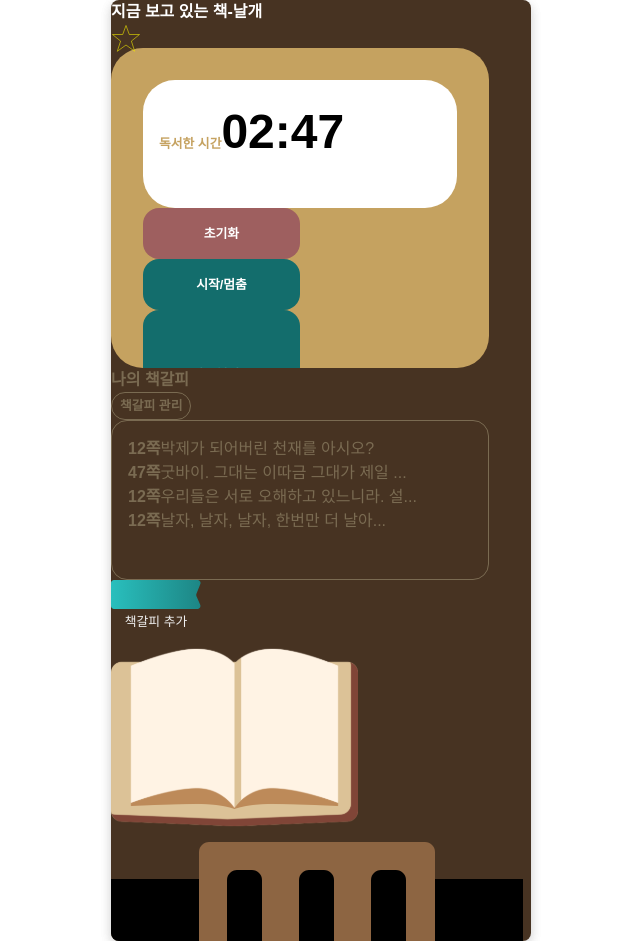
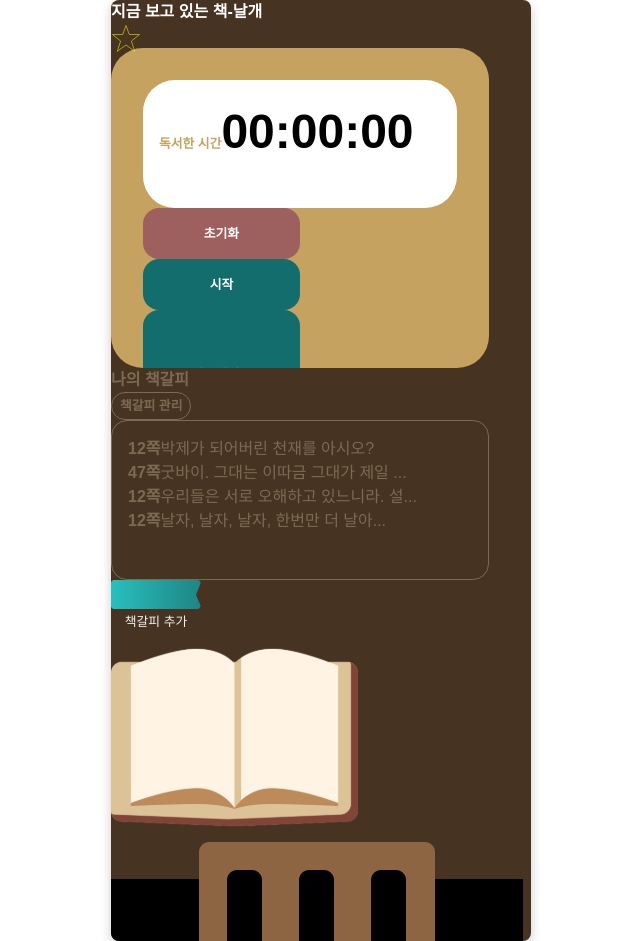
Before and after one commit to ryul00/3_Team_FE_final, a Next.js app: page /readingdeskpage in a window 1280 px wide. Shown: the whole page, without its empty margins (319-959 px from the left). Built offline with nearby package versions, Linux system fonts and the light colour scheme.

Commit message:
feat(readingdeskpage): 타이머 기능 추가

```diff
--- a/src/app/readingdeskpage/components/Timer.tsx
+++ b/src/app/readingdeskpage/components/Timer.tsx
@@ -1,3 +1,4 @@
+import React, { useState, useEffect, useRef } from "react";
 import CustomColumn from "@/components/CustomColumn";
 import CustomFont from "@/components/CustomFont";
 import CustomRow from "@/components/CustomRow";
@@ -5,30 +6,148 @@ import CustomBox from "@/components/CustomBox";
 import CustomButton from "@/components/CustomButton";
 
 export default function Timer() {
+	const [time, setTime] = useState({ hours: 0, minutes: 0, seconds: 0 });
+	const [isRunning, setIsRunning] = useState(false);
+	const timerRef = useRef<number | null>(null);
+
+	// 컴포넌트 로드 시 localStorage에서 시간 복원
+	useEffect(() => {
+		const savedTime = localStorage.getItem("timer");
+		if (savedTime) {
+			setTime(JSON.parse(savedTime));
+		}
+	}, []);
+
+	// 타이머가 실행 중일 때 초를 증가
+	useEffect(() => {
+		if (isRunning) {
+			timerRef.current = window.setInterval(() => {
+				setTime((prevTime) => {
+					const newSeconds = prevTime.seconds + 1;
+					const newMinutes = prevTime.minutes + Math.floor(newSeconds / 60);
+					const newHours = prevTime.hours + Math.floor(newMinutes / 60);
+
+					if (newHours >= 99 && newMinutes % 60 >= 99 && newSeconds % 60 >= 59) {
+						return { hours: 99, minutes: 99, seconds: 59 }; // 최대 99:99:99로 제한 걸어둠
+					}
+
+					return {
+						hours: Math.min(newHours, 99),
+						minutes: newMinutes % 60,
+						seconds: newSeconds % 60,
+					};
+				});
+			}, 1000);
+		} else if (timerRef.current) {
+			clearInterval(timerRef.current);
+			timerRef.current = null;
+		}
+
+		return () => {
+			if (timerRef.current) clearInterval(timerRef.current);
+		};
+	}, [isRunning]);
+
+	// 시간 변경 시 localStorage에 저장
+	useEffect(() => {
+		localStorage.setItem("timer", JSON.stringify(time));
+	}, [time]);
+
+	// 타이머 시작/멈춤 함수
+	const handleStartStop = () => {
+		setIsRunning((prev) => !prev);
+	};
+
+	// 타이머 초기화 함수
+	const handleReset = () => {
+		if (timerRef.current) {
+			clearInterval(timerRef.current);
+			timerRef.current = null;
+		}
+		setIsRunning(false);
+		setTime({ hours: 0, minutes: 0, seconds: 0 });
+		localStorage.removeItem("timer");
+	};
 
 	return (
-		<CustomBox $width='90%' $height='20rem' $backgroundcolor="#C5A260" $borderradius="2rem" $padding='2rem' $alignitems="center" $justifycontent="center">
-			<CustomColumn $width="100%" $height='100%' $alignitems="center" $justifycontent="center" $gap='1rem'>
-				<CustomBox $backgroundcolor="white" $width='100%' $height='50%' $alignitems="center" $justifycontent="center" $padding='1rem' $borderradius="2rem">
-					<CustomRow $width='100%' $alignitems="center" $justifycontent="space-between">
-						<CustomFont $color='#C5A260' $font='0.8rem' $fontweight="bold">독서한 시간</CustomFont>
-						<CustomFont $color='black' $font='3rem' $fontweight="bold">02:47</CustomFont>
+		<CustomBox
+			$width="90%"
+			$height="20rem"
+			$backgroundcolor="#C5A260"
+			$borderradius="2rem"
+			$padding="2rem"
+			$alignitems="center"
+			$justifycontent="center"
+		>
+			<CustomColumn
+				$width="100%"
+				$height="100%"
+				$alignitems="center"
+				$justifycontent="center"
+				$gap="1rem"
+			>
+				<CustomBox
+					$backgroundcolor="white"
+					$width="100%"
+					$height="50%"
+					$alignitems="center"
+					$justifycontent="center"
+					$padding="1rem"
+					$borderradius="2rem"
+				>
+					<CustomRow $width="100%" $alignitems="center" $justifycontent="space-between">
+						<CustomFont $color="#C5A260" $font="0.8rem" $fontweight="bold">
+							독서한 시간
+						</CustomFont>
+						<CustomFont $color="black" $font="3rem" $fontweight="bold">
+							{String(time.hours).padStart(2, "0")}:
+							{String(time.minutes).padStart(2, "0")}:
+							{String(time.seconds).padStart(2, "0")}
+						</CustomFont>
 					</CustomRow>
 				</CustomBox>
 
-				<CustomRow $width='100%' $height='50%' $alignitems="center" $justifycontent="center" $gap='1rem'>
-					<CustomColumn $width='50%' $alignitems="center" $justifycontent="center" $gap='1rem'>
-						<CustomButton $backgroundColor="#9E5F5F" $width='100%' $height='50%' $borderRadius="1rem" $padding='1rem'>
-							<CustomFont $color='white' $fontweight="bold">초기화</CustomFont>
+				<CustomRow $width="100%" $height="50%" $alignitems="center" $justifycontent="center" $gap="1rem">
+					<CustomColumn $width="50%" $alignitems="center" $justifycontent="center" $gap="1rem">
+						<CustomButton
+							$backgroundColor="#9E5F5F"
+							$width="100%"
+							$height="50%"
+							$borderRadius="1rem"
+							$padding="1rem"
+							onClick={handleReset}
+						>
+							<CustomFont $color="white" $fontweight="bold">
+								초기화
+							</CustomFont>
 						</CustomButton>
 
-						<CustomButton $backgroundColor="#136D6C" $width='100%' $height='50%' $borderRadius="1rem" $padding='1rem'>
-							<CustomFont $color='white' $fontweight="bold">시작/멈춤</CustomFont>
+						<CustomButton
+							$backgroundColor="#136D6C"
+							$width="100%"
+							$height="50%"
+							$borderRadius="1rem"
+							$padding="1rem"
+							onClick={handleStartStop}
+						>
+							<CustomFont $color="white" $fontweight="bold">
+								{isRunning ? "멈춤" : "시작"}
+							</CustomFont>
 						</CustomButton>
 					</CustomColumn>
 
-					<CustomButton $width='50%' $height='100%' $alignItems="center" $justifyContent="center" $backgroundColor="#136D6C" $borderRadius="1rem" $padding='1rem'>
-						<CustomFont $color='white' $fontweight="bold">완독했어요</CustomFont>
+					<CustomButton
+						$width="50%"
+						$height="100%"
+						$alignItems="center"
+						$justifyContent="center"
+						$backgroundColor="#136D6C"
+						$borderRadius="1rem"
+						$padding="1rem"
+					>
+						<CustomFont $color="white" $fontweight="bold">
+							완독했어요
+						</CustomFont>
 					</CustomButton>
 				</CustomRow>
 			</CustomColumn>
```
